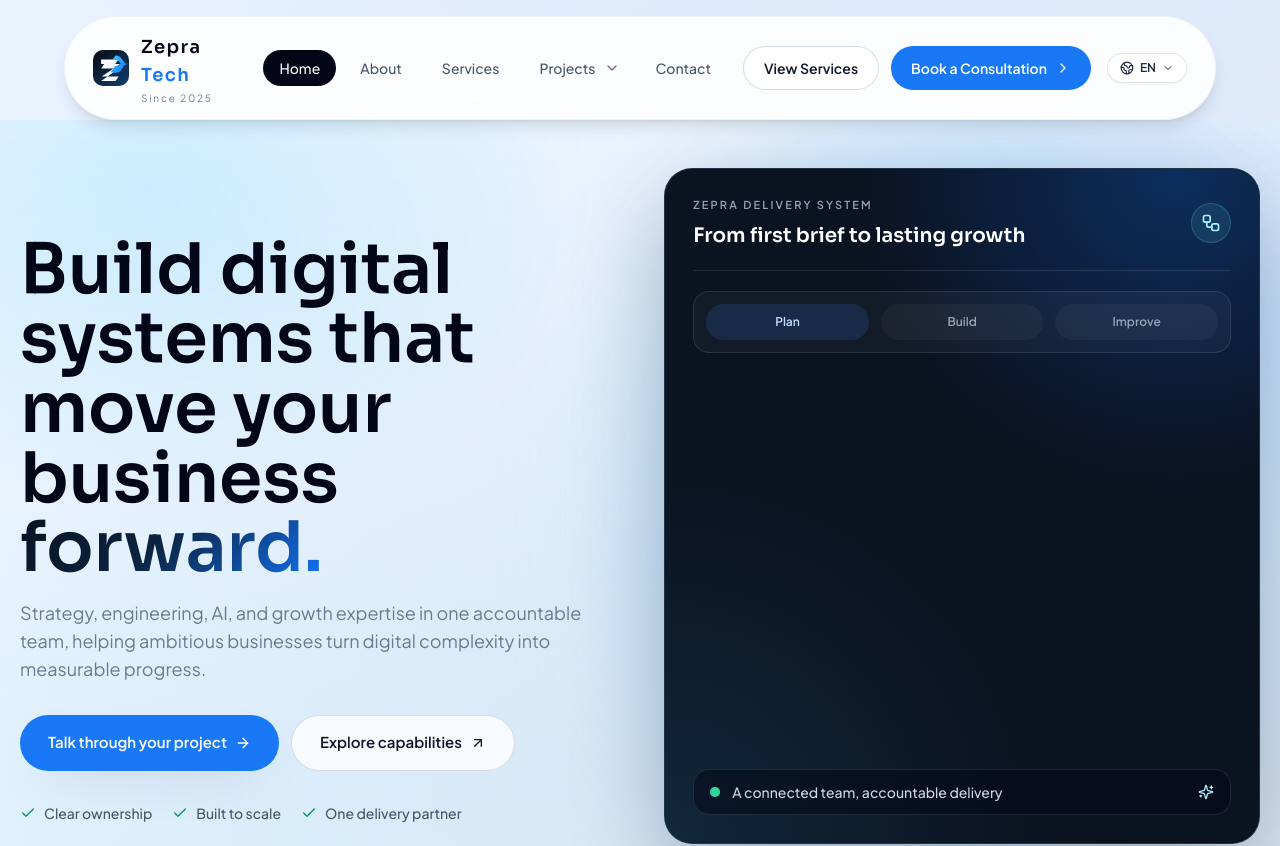
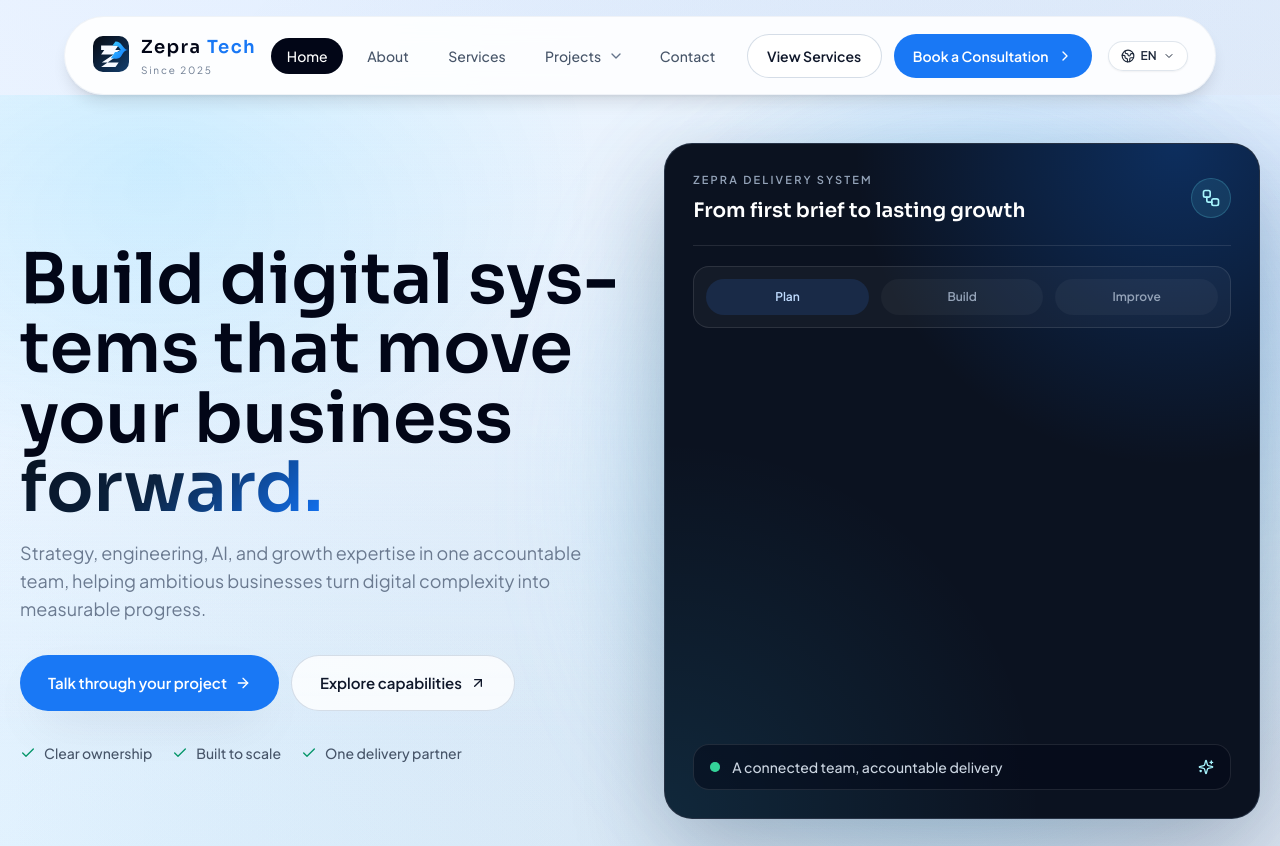
Before and after one commit to mawaisawan2008/test-zepra, a Next.js app: page / in a window 1280 px wide. Shown: the top 846 px of the page. Built offline with nearby package versions, Linux system fonts and the light colour scheme.

Commit message:
Updated changes

```diff
--- a/app/globals.css
+++ b/app/globals.css
@@ -77,6 +77,33 @@
   header,
   footer {
     width: 100%;
+  }
+
+  section,
+  footer {
+    overflow-x: clip;
+  }
+
+  :where(.flex, .grid) > * {
+    min-width: 0;
+  }
+
+  :where(h1, h2, h3, h4, h5, h6, p, li) {
+    min-width: 0;
+    overflow-wrap: break-word;
+    hyphens: auto;
+  }
+
+  :where(button, [role="button"], .eyebrow, .metric-chip, [class*="rounded-full"]) {
+    white-space: nowrap;
+  }
+
+  nav > a {
+    white-space: nowrap;
+  }
+
+  svg {
+    flex-shrink: 0;
   }
 }
 
--- a/components/providers/language-provider.jsx
+++ b/components/providers/language-provider.jsx
@@ -20,6 +20,10 @@ export function LanguageProvider({ children }) {
     const savedLanguage = window.localStorage.getItem("zepra-language");
     if (savedLanguage && savedLanguage in dictionaries) setLanguage(savedLanguage);
   }, []);
+
+  useEffect(() => {
+    document.documentElement.lang = language;
+  }, [language]);
 
   function changeLanguage(nextLanguage) {
     if (!(nextLanguage in dictionaries)) return;
```
